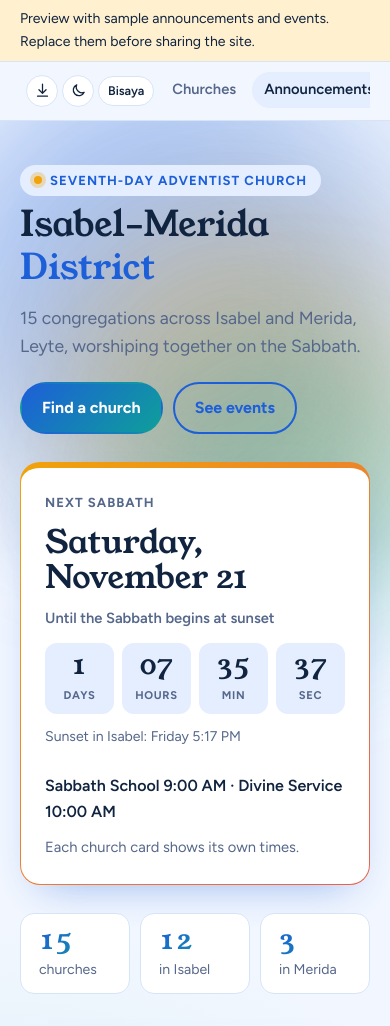
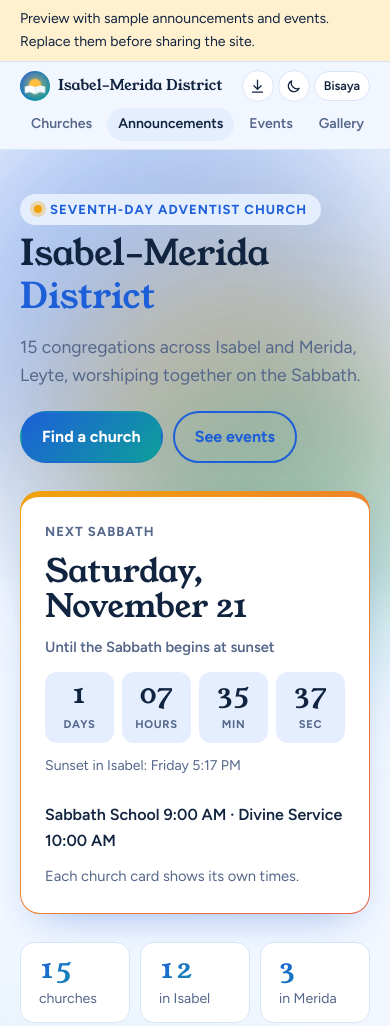
Before and after one commit to mvcashbel-art/isabel-merida-district, a plain HTML site: page index.html in a window 390 px wide. Shown: the top 1026 px of the page. Drawn offline with nearby package versions, Linux system fonts and the light colour scheme.

Commit message:
Phone: keep nav on its own scroll row, brand + buttons on one row
Co-Authored-By: Claude Sonnet 5.5 <noreply@anthropic.com>
Claude-Session: https://claude.ai/code/session_015nMqvFAEyWzapi5dywWiqm

```diff
--- a/index.html
+++ b/index.html
@@ -313,7 +313,10 @@ nav.links a.on{background:var(--blue-soft);color:var(--ink)}
   .icon-btn{width:32px;height:32px}.icon-btn svg{width:17px;height:17px}
   .lang{padding:4px 9px;font-size:.78rem}
   .hbtns{gap:4px;flex:none}
-  .bar{gap:6px;flex-wrap:nowrap}
+  .bar{gap:6px 6px;flex-wrap:wrap;padding-top:8px;padding-bottom:6px}
+  .brand{flex:1 1 0;min-width:0}
+  nav.links{flex:0 0 100%;order:3}
+  nav.links a{padding:5px 11px;font-size:.88rem}
 }
 /* hero title: plain colour, no clipped gradient (paints reliably) */
 .hero h1 .w{background:none;-webkit-background-clip:border-box;background-clip:border-box;color:var(--ink)}
```
